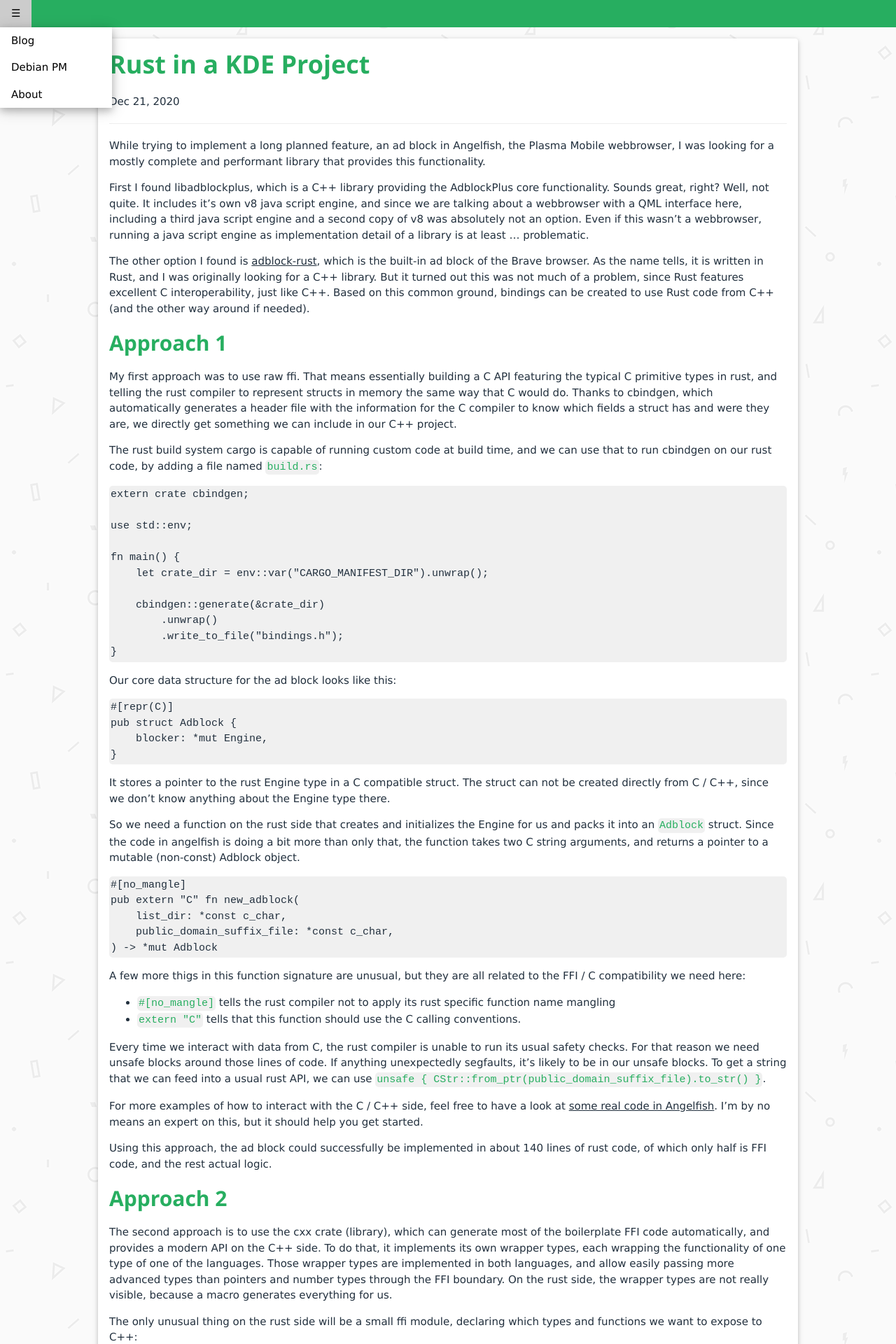
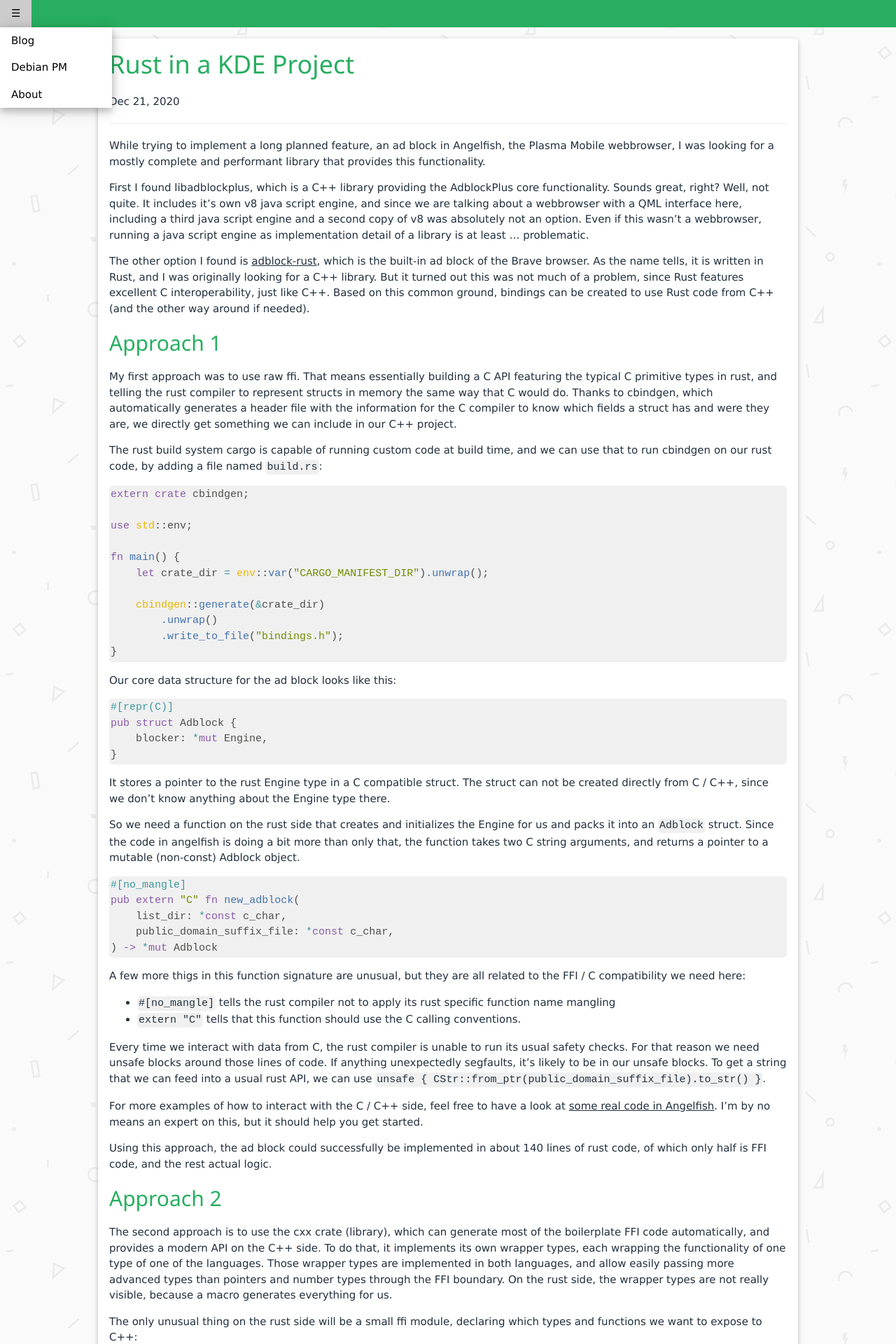
Before and after one commit to jbbgameich/jbbgameich.github.io, a Jekyll site: the page built from _posts/2020-12-21-rust-in-a-kde-project.md, in a window 1280 px wide. Shown: the top 1920 px of the page at 70% size. Built offline with Jekyll 4.4.1, drawn with Linux system fonts in a browser that asks for light colours; some of the changed text lies outside the part shown.

Commit message:
Add syntax highlighting

````diff
--- a/Gemfile
+++ b/Gemfile
@@ -24,3 +24,6 @@
 
 # Windows does not include zoneinfo files, so bundle the tzinfo-data gem
 gem 'tzinfo-data', platforms: [:mingw, :mswin, :x64_mingw, :jruby]
+
+
+gem "rouge", "~> 3.26"
--- a/_config.yml
+++ b/_config.yml
@@ -22,7 +22,11 @@
 xmpp: jbb@kaidan.im
 
 # Build settings
+highlighter: rouge
 markdown: kramdown
+kramdown:
+  syntax_highlighter: rouge
+
 plugins:
   - jekyll-feed
   - jekyll-tidy
--- a/_includes/head.html
+++ b/_includes/head.html
@@ -8,4 +8,7 @@
 
 	<!-- Custom CSS -->
 	<link rel="stylesheet" href="{{ "/css/main.css" | prepend: site.baseurl }}">
+	<link rel="stylesheet" href="{{ "/css/w3.css" | prepend: site.baseurl }}">
+	<link rel="stylesheet" href="{{ "/css/font-awesome.min.css" | prepend: site.baseurl }}">
+	<link rel="stylesheet" href="{{ "/css/tomorrow.css" | prepend: site.baseurl }}">
 </head>
--- a/_posts/2020-12-21-rust-in-a-kde-project.md
+++ b/_posts/2020-12-21-rust-in-a-kde-project.md
@@ -28,7 +28,7 @@
 we directly get something we can include in our C++ project.
 
 The rust build system cargo is capable of running custom code at build time, and we can use that to run cbindgen on our rust code, by adding a file named `build.rs`:
-```Rust
+```rust
 extern crate cbindgen;
 
 use std::env;
@@ -43,7 +43,7 @@
 ```
 
 Our core data structure for the ad block looks like this:
-```Rust
+```rust
 #[repr(C)]
 pub struct Adblock {
     blocker: *mut Engine,
@@ -54,7 +54,7 @@
 
 So we need a function on the rust side that creates and initializes the Engine for us and packs it into an `Adblock` struct.
 Since the code in angelfish is doing a bit more than only that, the function takes two C string arguments, and returns a pointer to a mutable (non-const) Adblock object.
-```Rust
+```rust
 #[no_mangle]
 pub extern "C" fn new_adblock(
     list_dir: *const c_char,
@@ -81,7 +81,7 @@
 On the rust side, the wrapper types are not really visible, because a macro generates everything for us.
 
 The only unusual thing on the rust side will be a small ffi module, declaring which types and functions we want to expose to C++:
-```Rust
+```rust
 #[cxx::bridge]
 mod ffi {
     extern "Rust" {
@@ -103,7 +103,7 @@
 On the C++ side, this will result in a `rust::Box<Adblock>`, which is a type generated by the cxx_build crate, which is doing something slightly similar to cbindgen.
 
 With the cxx crate, our build.rs will look like this:
-```Rust
+```rust
 extern crate cxx_build;
 
 fn main() {
--- a/css/main.css
+++ b/css/main.css
@@ -1,7 +1,3 @@
-
-@import url("w3.css");
-@import url("font-awesome.min.css");
-
 body {
 	background-image: url("../img/bg.png");
 }
@@ -88,5 +84,5 @@
 
 .highlighter-rouge {
 	display: inline;
-	color: #27ae60;
+/* 	color: #27ae60; */
 }
--- /dev/null
+++ b/css/tomorrow.css
@@ -0,0 +1,65 @@
+.highlight .hll { background-color: #d6d6d6 }
+.highlight  { background: #ffffff; color: #4d4d4c }
+.highlight .c { color: #8e908c } /* Comment */
+.highlight .err { color: #c82829 } /* Error */
+.highlight .k { color: #8959a8 } /* Keyword */
+.highlight .l { color: #f5871f } /* Literal */
+.highlight .n { color: #4d4d4c } /* Name */
+.highlight .o { color: #3e999f } /* Operator */
+.highlight .p { color: #4d4d4c } /* Punctuation */
+.highlight .cm { color: #8e908c } /* Comment.Multiline */
+.highlight .cp { color: #8e908c } /* Comment.Preproc */
+.highlight .c1 { color: #8e908c } /* Comment.Single */
+.highlight .cs { color: #8e908c } /* Comment.Special */
+.highlight .gd { color: #c82829 } /* Generic.Deleted */
+.highlight .ge { font-style: italic } /* Generic.Emph */
+.highlight .gh { color: #4d4d4c; font-weight: bold } /* Generic.Heading */
+.highlight .gi { color: #718c00 } /* Generic.Inserted */
+.highlight .gp { color: #8e908c; font-weight: bold } /* Generic.Prompt */
+.highlight .gs { font-weight: bold } /* Generic.Strong */
+.highlight .gu { color: #3e999f; font-weight: bold } /* Generic.Subheading */
+.highlight .kc { color: #8959a8 } /* Keyword.Constant */
+.highlight .kd { color: #8959a8 } /* Keyword.Declaration */
+.highlight .kn { color: #3e999f } /* Keyword.Namespace */
+.highlight .kp { color: #8959a8 } /* Keyword.Pseudo */
+.highlight .kr { color: #8959a8 } /* Keyword.Reserved */
+.highlight .kt { color: #eab700 } /* Keyword.Type */
+.highlight .ld { color: #718c00 } /* Literal.Date */
+.highlight .m { color: #f5871f } /* Literal.Number */
+.highlight .s { color: #718c00 } /* Literal.String */
+.highlight .na { color: #4271ae } /* Name.Attribute */
+.highlight .nb { color: #4d4d4c } /* Name.Builtin */
+.highlight .nc { color: #eab700 } /* Name.Class */
+.highlight .no { color: #c82829 } /* Name.Constant */
+.highlight .nd { color: #3e999f } /* Name.Decorator */
+.highlight .ni { color: #4d4d4c } /* Name.Entity */
+.highlight .ne { color: #c82829 } /* Name.Exception */
+.highlight .nf { color: #4271ae } /* Name.Function */
+.highlight .nl { color: #4d4d4c } /* Name.Label */
+.highlight .nn { color: #eab700 } /* Name.Namespace */
+.highlight .nx { color: #4271ae } /* Name.Other */
+.highlight .py { color: #4d4d4c } /* Name.Property */
+.highlight .nt { color: #3e999f } /* Name.Tag */
+.highlight .nv { color: #c82829 } /* Name.Variable */
+.highlight .ow { color: #3e999f } /* Operator.Word */
+.highlight .w { color: #4d4d4c } /* Text.Whitespace */
+.highlight .mf { color: #f5871f } /* Literal.Number.Float */
+.highlight .mh { color: #f5871f } /* Literal.Number.Hex */
+.highlight .mi { color: #f5871f } /* Literal.Number.Integer */
+.highlight .mo { color: #f5871f } /* Literal.Number.Oct */
+.highlight .sb { color: #718c00 } /* Literal.String.Backtick */
+.highlight .sc { color: #4d4d4c } /* Literal.String.Char */
+.highlight .sd { color: #8e908c } /* Literal.String.Doc */
+.highlight .s2 { color: #718c00 } /* Literal.String.Double */
+.highlight .se { color: #f5871f } /* Literal.String.Escape */
+.highlight .sh { color: #718c00 } /* Literal.String.Heredoc */
+.highlight .si { color: #f5871f } /* Literal.String.Interpol */
+.highlight .sx { color: #718c00 } /* Literal.String.Other */
+.highlight .sr { color: #718c00 } /* Literal.String.Regex */
+.highlight .s1 { color: #718c00 } /* Literal.String.Single */
+.highlight .ss { color: #718c00 } /* Literal.String.Symbol */
+.highlight .bp { color: #4d4d4c } /* Name.Builtin.Pseudo */
+.highlight .vc { color: #c82829 } /* Name.Variable.Class */
+.highlight .vg { color: #c82829 } /* Name.Variable.Global */
+.highlight .vi { color: #c82829 } /* Name.Variable.Instance */
+.highlight .il { color: #f5871f } /* Literal.Number.Integer.Long */
````
